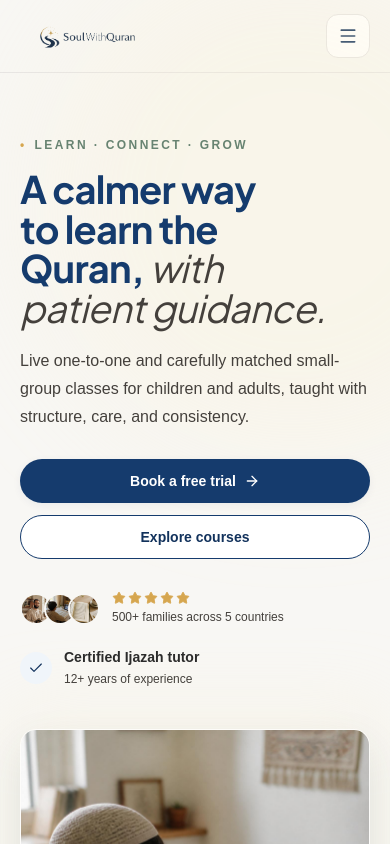
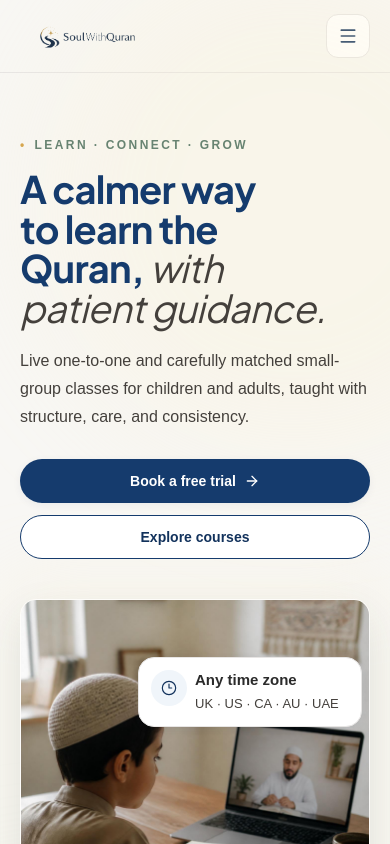
Before and after one commit to faisaldev5/soul-with-quran, a Next.js app: page / in a window 390 px wide. Shown: the top 844 px of the page. Built offline with nearby package versions, Linux system fonts and the light colour scheme.

Commit message:
fix: refine mobile hero fact card placement

```diff
--- a/src/components/sections/home-hero.tsx
+++ b/src/components/sections/home-hero.tsx
@@ -1,5 +1,5 @@
 import Image from "next/image";
-import { ArrowRight, Check, Clock3, List, Star } from "lucide-react";
+import { ArrowRight, Clock3, List } from "lucide-react";
 
 import { ButtonLink } from "@/components/ui/button";
 import { Card } from "@/components/ui/card";
@@ -22,12 +22,6 @@ const factCards = [
   },
 ] as const;
 
-const proofAvatars = [
-  "/images/homepage/tutor-portrait.jpg",
-  "/images/homepage/child-learning-quran-online.jpg",
-  "/images/homepage/quran-study-desk.jpg",
-] as const;
-
 type FactCardProps = {
   title: string;
   description: string;
@@ -44,7 +38,7 @@ function FactCard({
   return (
     <Card
       as="div"
-      className={cn("relative z-10 flex max-w-[15rem] gap-3 p-4", className)}
+      className={cn("z-10 flex max-w-[15rem] gap-3 p-4", className)}
     >
       <span
         aria-hidden="true"
@@ -53,80 +47,14 @@ function FactCard({
         <Icon className="size-4" strokeWidth={1.75} />
       </span>
       <div>
-        <p className="text-sm font-semibold leading-5 text-text-primary">
+        <p className="text-[0.9375rem] font-semibold leading-5 text-text-primary md:text-sm">
           {title}
         </p>
-        <p className="mt-1 text-xs leading-5 text-text-secondary">
+        <p className="mt-1 text-[0.8125rem] leading-5 text-text-secondary md:text-xs">
           {description}
         </p>
       </div>
     </Card>
-  );
-}
-
-function HeroProof() {
-  return (
-    <div className="mt-8 flex flex-col gap-5 sm:flex-row sm:items-center sm:gap-6">
-      <div className="flex items-center gap-3">
-        <div
-          aria-hidden="true"
-          className="flex shrink-0 -space-x-2"
-        >
-          {proofAvatars.map((src) => (
-            <span
-              key={src}
-              className="relative size-8 overflow-hidden rounded-full border-2 border-background"
-            >
-              <Image
-                src={src}
-                alt=""
-                fill
-                sizes="32px"
-                className="object-cover"
-              />
-            </span>
-          ))}
-        </div>
-        <div>
-          <div
-            role="img"
-            aria-label="Five-star rating"
-            className="flex items-center gap-0.5 text-gold-500"
-          >
-            {Array.from({ length: 5 }, (_, index) => (
-              <Star
-                key={index}
-                aria-hidden="true"
-                className="size-3.5 fill-current"
-                strokeWidth={1.5}
-              />
-            ))}
-          </div>
-          <p className="mt-0.5 text-xs leading-5 text-text-secondary">
-            500+ families across 5 countries
-          </p>
-        </div>
-      </div>
-
-      <span aria-hidden="true" className="hidden h-10 w-px bg-border sm:block" />
-
-      <div className="flex items-center gap-3">
-        <span
-          aria-hidden="true"
-          className="flex size-8 shrink-0 items-center justify-center rounded-full bg-primary-50 text-primary-700"
-        >
-          <Check className="size-4" strokeWidth={1.75} />
-        </span>
-        <div>
-          <p className="text-sm font-semibold leading-5 text-text-primary">
-            Certified Ijazah tutor
-          </p>
-          <p className="mt-0.5 text-xs leading-5 text-text-secondary">
-            12+ years of experience
-          </p>
-        </div>
-      </div>
-    </div>
   );
 }
 
@@ -185,10 +113,9 @@ export function HomeHero() {
                 Explore courses
               </ButtonLink>
             </div>
-            <HeroProof />
           </div>
 
-          <div className="relative mx-auto w-full max-w-[38rem] overflow-visible lg:ml-auto">
+          <div className="relative mx-auto w-full max-w-[38rem] overflow-visible pb-14 min-[375px]:pb-16 md:pb-20 lg:ml-auto lg:pb-0">
             <div
               aria-hidden="true"
               className="pointer-events-none absolute -inset-4 -z-10 rounded-large bg-gold-100/25 blur-2xl"
@@ -204,16 +131,14 @@ export function HomeHero() {
               />
             </div>
 
-            <div className="mt-4 grid gap-3 sm:grid-cols-2 lg:mt-0 lg:block">
             <FactCard
               {...factCards[0]}
-                className="lg:absolute lg:-right-8 lg:top-[14%] xl:-right-10 xl:top-[15%]"
+              className="!absolute !z-20 right-1 top-[12%] w-[12.8rem] max-w-[calc(100%_-_2rem)] !gap-2 !p-3 min-[375px]:right-2 min-[375px]:w-[14rem] md:right-2 md:top-[10%] md:w-auto md:max-w-[15rem] md:!gap-3 md:!p-4 lg:-right-8 lg:top-[14%] lg:!z-10 xl:-right-10 xl:top-[15%]"
             />
             <FactCard
               {...factCards[1]}
-                className="lg:absolute lg:bottom-[10%] lg:-left-10 xl:bottom-[12%] xl:-left-12"
+              className="!absolute !z-20 bottom-6 left-[10px] w-[13.5rem] max-w-[calc(100%_-_2rem)] !gap-2 !p-3 min-[375px]:bottom-7 min-[375px]:left-4 min-[375px]:w-[14.5rem] md:bottom-10 md:left-4 md:w-auto md:max-w-[15rem] md:!gap-3 md:!p-4 lg:-left-10 lg:!z-10 lg:bottom-[10%] xl:-left-12 xl:bottom-[12%]"
             />
-            </div>
           </div>
         </div>
       </Container>
```
Lines whose indentation alone changed are shown as unchanged.
